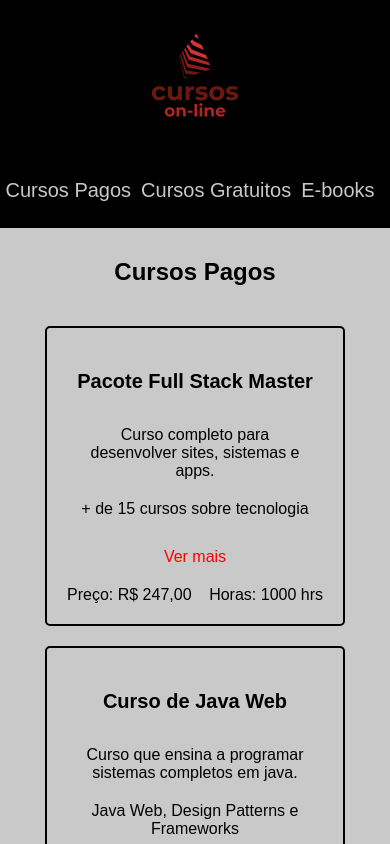
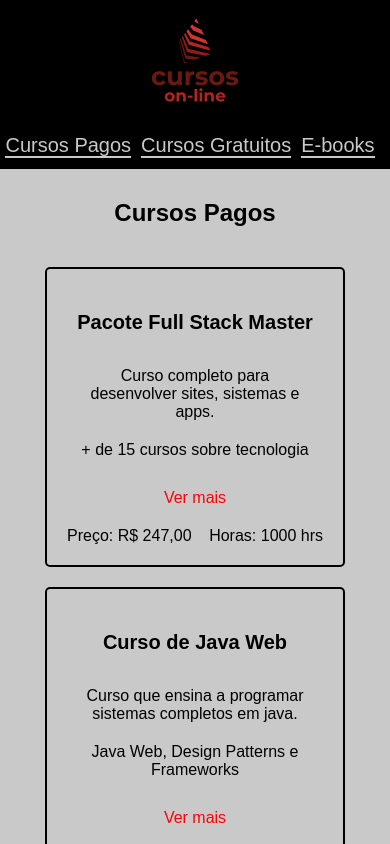
Before and after one commit to William-Dias-Marcos/Courses_Angular, an Angular app: page / in a window 390 px wide. Shown: the top 844 px of the page. Built offline with nearby package versions, Linux system fonts and the light colour scheme.

Commit message:
responsive css editing

```diff
--- a/src/app/components/courses/free-courses/free-courses.component.css
+++ b/src/app/components/courses/free-courses/free-courses.component.css
@@ -37,3 +37,9 @@
   display: flex;
   justify-content: space-between;
 }
+
+@media only screen and (max-width: 315px) {
+  .courses {
+    padding: 5px;
+  }
+}
--- a/src/app/components/courses/online-books/online-books.component.css
+++ b/src/app/components/courses/online-books/online-books.component.css
@@ -37,3 +37,9 @@
   display: flex;
   justify-content: space-between;
 }
+
+@media only screen and (max-width: 315px) {
+  .books {
+    padding: 5px;
+  }
+}
--- a/src/app/components/courses/paid-courses/paid-courses.component.css
+++ b/src/app/components/courses/paid-courses/paid-courses.component.css
@@ -37,3 +37,9 @@
   display: flex;
   justify-content: space-between;
 }
+
+@media only screen and (max-width: 315px) {
+  .courses {
+    padding: 5px;
+  }
+}
--- a/src/app/components/header/header.component.css
+++ b/src/app/components/header/header.component.css
@@ -25,17 +25,24 @@
   .header {
     flex-wrap: wrap;
     justify-content: center;
-    height: 27vh;
+    height: 20vh;
   }
   .logo {
     margin: 0px 80px 0px 80px;
   }
+  .links {
+    border-bottom: 2px solid #c9c9c9;
+  }
 }
 @media only screen and (max-width: 380px) {
+  .header {
+    height: 27vh;
+  }
   .links {
     /* display: inline-block; */
     display: flex;
     flex-direction: column;
     align-items: center;
+    border-bottom: none;
   }
 }
```
